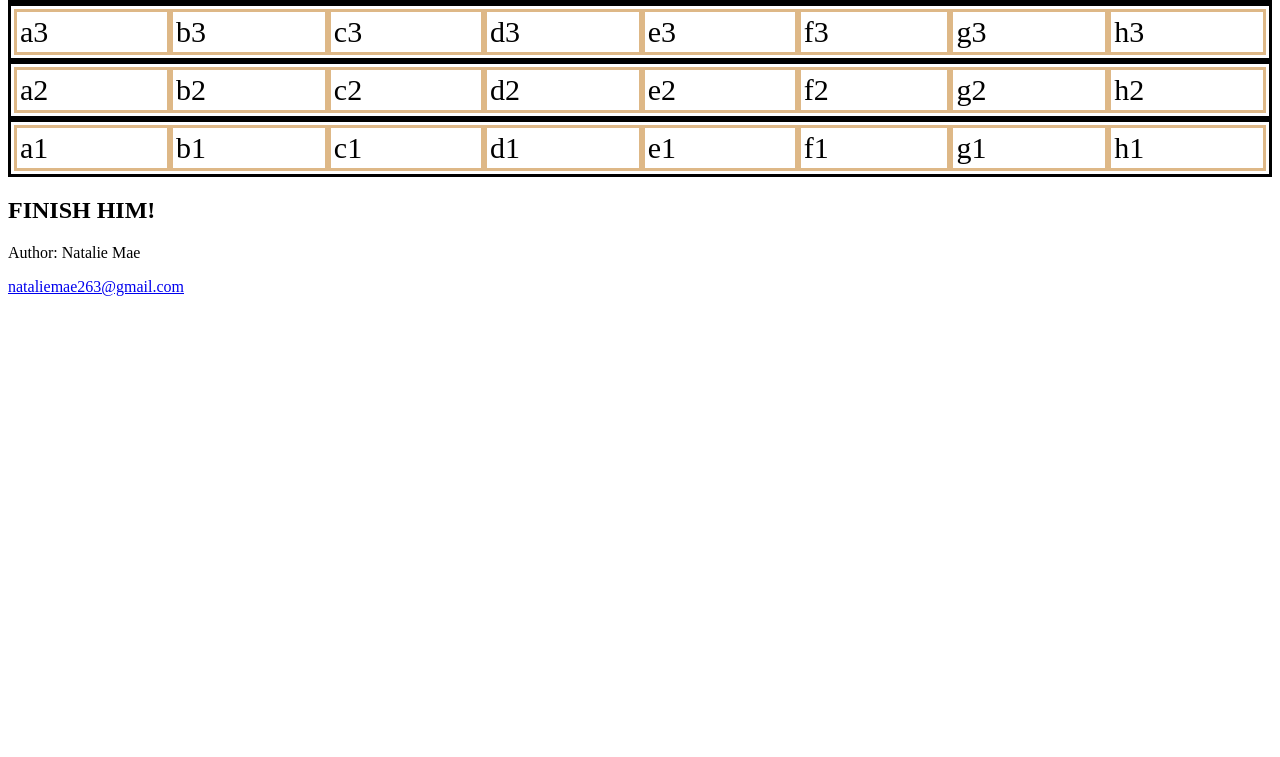
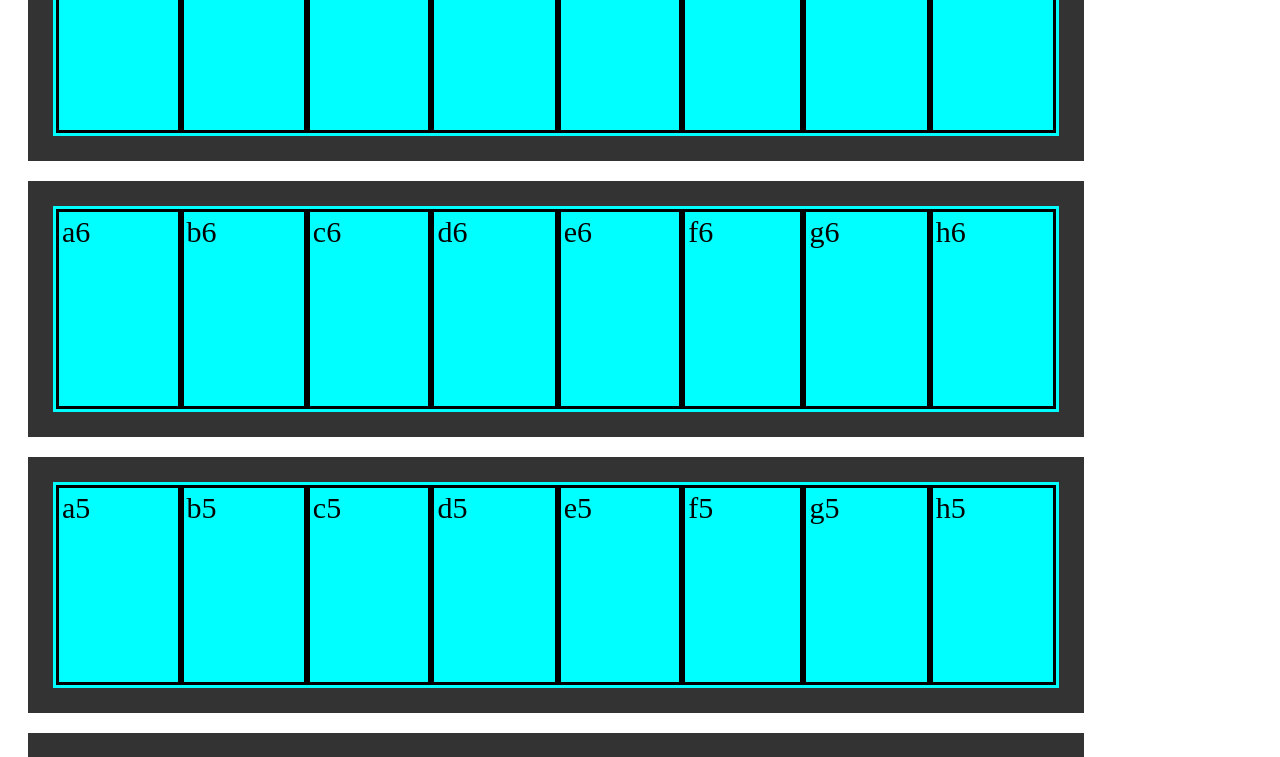
Before and after one commit to NatalieMae/CrazyChess2, a plain HTML site: page index.html in a window 1280 px wide. Shown: the part 606-1363 px from the top of the page. Before the commit the page ends 918 px from the top, so only its background shows below. Drawn offline with Linux system fonts and the light colour scheme; a web font is replaced by a local one.

Commit message:
going to the original

```diff
--- a/JS/main.js
+++ b/JS/main.js
@@ -21,9 +21,9 @@
 //             let pawn = document.querySelector(".whPawn");
 //     }
 
-var dragged; //(this information is from developer.mozilla.org I believe it
+let dropzone=""; //(this information is from developer.mozilla.org I believe it
               //should work if I add the correct parameters etc. Work in progress fingers crossed!)
-
+let draggable=
 /* events fired on the draggable target */
 document.addEventListener("drag", function(event) {
 
--- a/styles.css
+++ b/styles.css
@@ -3,20 +3,35 @@ body {
 }
 
 .grid-container {
+    width: 1000px;
+    height: 200px;
+    margin: 20px;
+    display: grid;
+    grid: 8fr / auto auto auto auto auto auto auto auto;
+    padding: 3px;
+    border: 25px solid #333;
+    background-color: aqua;
+
+}
+
+/* .grid-container * {
+    grid: auto /
+} */
+/* .grid-container > div * {
     display: grid;
     grid: auto / auto auto auto auto auto auto auto auto;
-    padding: 3px;
-    border: 3px solid;
-}
+} */
+
+/* .grid-container > div {
+    background-color: black;
+} */
 
 .grid-box {
     text-align: left;
     padding: 3px;
-    border: 3px solid burlywood;
-    border-spacing: 0;
+    border: 3px solid black;
     font-size: 30px;
 }
-
 
 #draggable {
     width: auto;
@@ -34,13 +49,15 @@ body {
 }
 
 #draggable.grid-container.grid-box.blkRook {
-
+        max-width: max-content;
+        max-height: max-content;
+        color: blue;
 }
 
 .blkRook {
         background: aquamarine;
-
-    }
+        b
+}
 
 
 
```
